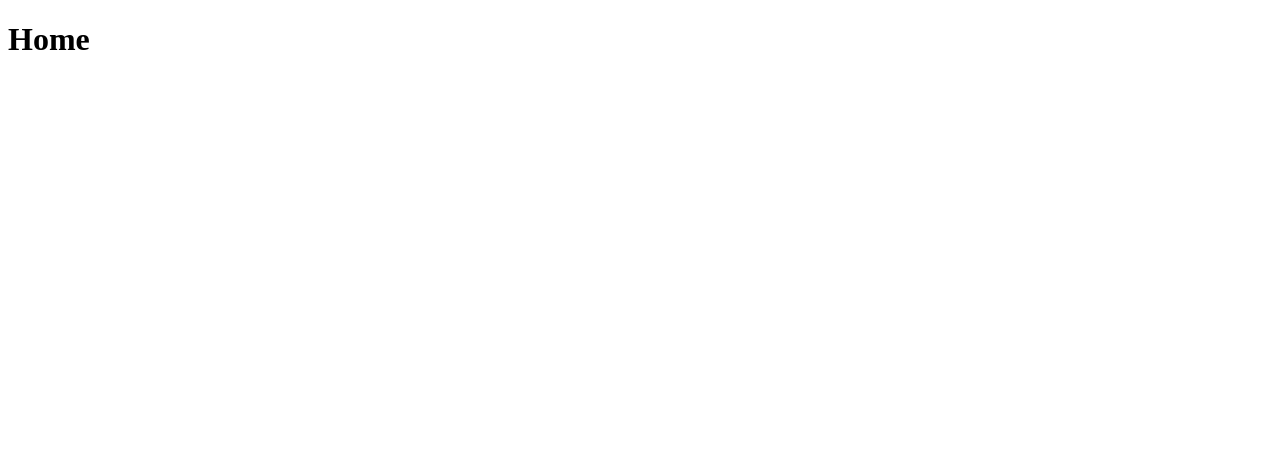
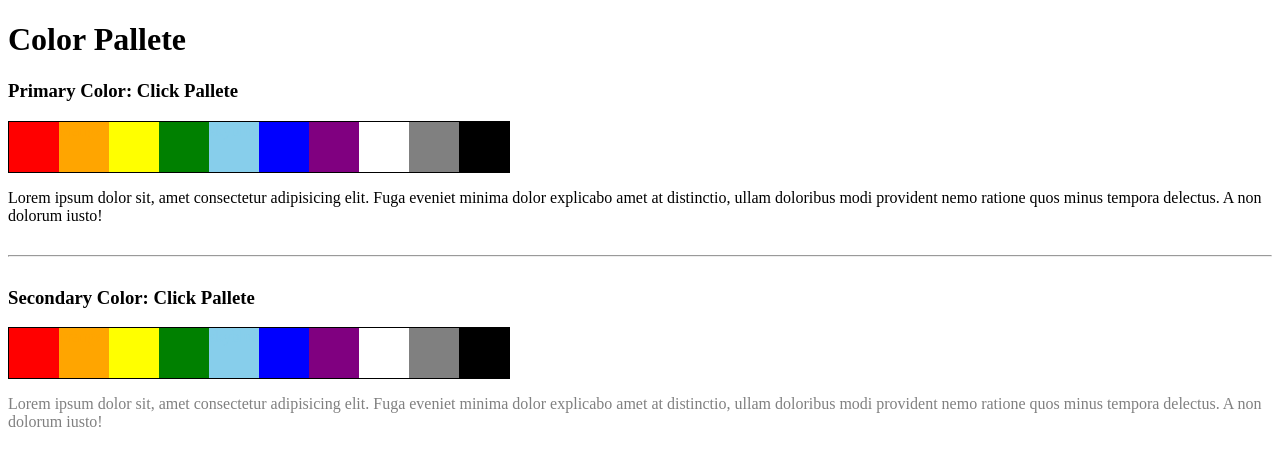
Before and after one commit to roseline124/skill-for-react, a React (Create React App) app: page / in a window 1280 px wide. Shown: the top 466 px of the page. Built offline with nearby package versions, Linux system fonts and the light colour scheme.

Commit message:
Use Context API

```diff
--- a/src/App.js
+++ b/src/App.js
@@ -1,13 +1,12 @@
 import React from 'react'
-import { BrowserRouter as Router, Route } from 'react-router-dom'
 
-import Home from 'components/Home'
+import ColorPalleteScreen from 'screens/ColorPalleteScreen'
 
 function App() {
   return (
-    <Router>
-      <Route path="/" component={Home} exact />
-    </Router>
+    <div>
+      <ColorPalleteScreen />
+    </div>
   )
 }
 
--- a/src/components/Home.jsx
+++ /dev/null
@@ -1,7 +0,0 @@
-import React from 'react'
-
-const Home = () => {
-  return <h1>Home</h1>
-}
-
-export default Home
--- /dev/null
+++ b/src/screens/ColorPalleteScreen/ColorBox.jsx
@@ -0,0 +1,47 @@
+import React, { useContext } from 'react'
+import styled from 'styled-components'
+
+import ColorContext from './ColorContext'
+import ColorPallete from './ColorPallete'
+
+const Divider = styled.hr`
+  margin: 30px 0;
+`
+
+const DESCRIPTION = `Lorem ipsum dolor sit, amet consectetur adipisicing elit.
+Fuga eveniet minima dolor explicabo amet at distinctio,
+ullam doloribus modi provident nemo ratione quos minus tempora delectus.
+A non dolorum iusto!`
+
+const ColorBox = () => {
+  const context = useContext(ColorContext)
+
+  const handleClickPrimaryColor = event => {
+    context.action.setPrimaryColor(event.target.textContent)
+  }
+  const handleClickSecondaryColor = event => {
+    context.action.setSecondaryColor(event.target.textContent)
+  }
+
+  return (
+    <div>
+      <ColorPallete
+        title="Primary Color: Click Pallete"
+        description={DESCRIPTION}
+        handleClick={handleClickPrimaryColor}
+        currentColor={context.state.textColor.primary}
+      />
+
+      <Divider />
+
+      <ColorPallete
+        title="Secondary Color: Click Pallete"
+        description={DESCRIPTION}
+        handleClick={handleClickSecondaryColor}
+        currentColor={context.state.textColor.secondary}
+      />
+    </div>
+  )
+}
+
+export default ColorBox
--- /dev/null
+++ b/src/screens/ColorPalleteScreen/ColorContext.js
@@ -0,0 +1,31 @@
+import React, { createContext, useState } from 'react'
+
+const ColorContext = createContext({
+  state: {
+    textColor: {
+      primary: '',
+      secondary: ''
+    }
+  },
+  action: {
+    setPrimaryColor: () => {},
+    setSecondaryColor: () => {}
+  }
+})
+
+export const ColorProvider = ({ children }) => {
+  const [primary, setPrimary] = useState('black')
+  const [secondary, setSecondary] = useState('gray')
+
+  const value = {
+    state: { textColor: { primary, secondary } },
+    action: {
+      setPrimaryColor: setPrimary,
+      setSecondaryColor: setSecondary
+    }
+  }
+
+  return <ColorContext.Provider value={value}>{children}</ColorContext.Provider>
+}
+
+export default ColorContext
--- /dev/null
+++ b/src/screens/ColorPalleteScreen/ColorPallete.jsx
@@ -0,0 +1,61 @@
+import React from 'react'
+import PropTypes from 'prop-types'
+import styled from 'styled-components'
+
+const colors = [
+  'red',
+  'orange',
+  'yellow',
+  'green',
+  'skyblue',
+  'blue',
+  'purple',
+  'white',
+  'gray',
+  'black'
+]
+
+const ColorBoxWrapper = styled.div`
+  display: flex;
+  border: 1px solid black;
+  width: fit-content;
+`
+
+const ColorBox = styled.div`
+  width: 50px;
+  height: 50px;
+
+  color: ${props => props.backgroundColor};
+  background-color: ${props => props.backgroundColor};
+`
+
+const Text = styled.p`
+  color: ${props => props.color};
+`
+
+const ColorPallete = ({ currentColor, description, handleClick, title }) => {
+  return (
+    <div>
+      <h3>{title}</h3>
+      <ColorBoxWrapper>
+        {colors.map(color => {
+          return (
+            <ColorBox onClick={handleClick} backgroundColor={color}>
+              {color}
+            </ColorBox>
+          )
+        })}
+      </ColorBoxWrapper>
+      <Text color={currentColor}>{description}</Text>
+    </div>
+  )
+}
+
+export default ColorPallete
+
+ColorPallete.propTypes = {
+  currentColor: PropTypes.string.isRequired,
+  handleClick: PropTypes.func.isRequired,
+  title: PropTypes.string.isRequired,
+  description: PropTypes.string.isRequired
+}
--- /dev/null
+++ b/src/screens/ColorPalleteScreen/ColorPalleteScreen.jsx
@@ -0,0 +1,15 @@
+import React from 'react'
+
+import { ColorProvider } from './ColorContext'
+import ColorBox from './ColorBox'
+
+const ColorPalleteScreen = () => {
+  return (
+    <ColorProvider>
+      <h1>Color Pallete</h1>
+      <ColorBox />
+    </ColorProvider>
+  )
+}
+
+export default ColorPalleteScreen
--- /dev/null
+++ b/src/screens/ColorPalleteScreen/index.js
@@ -0,0 +1 @@
+export { default } from './ColorPalleteScreen'
```
